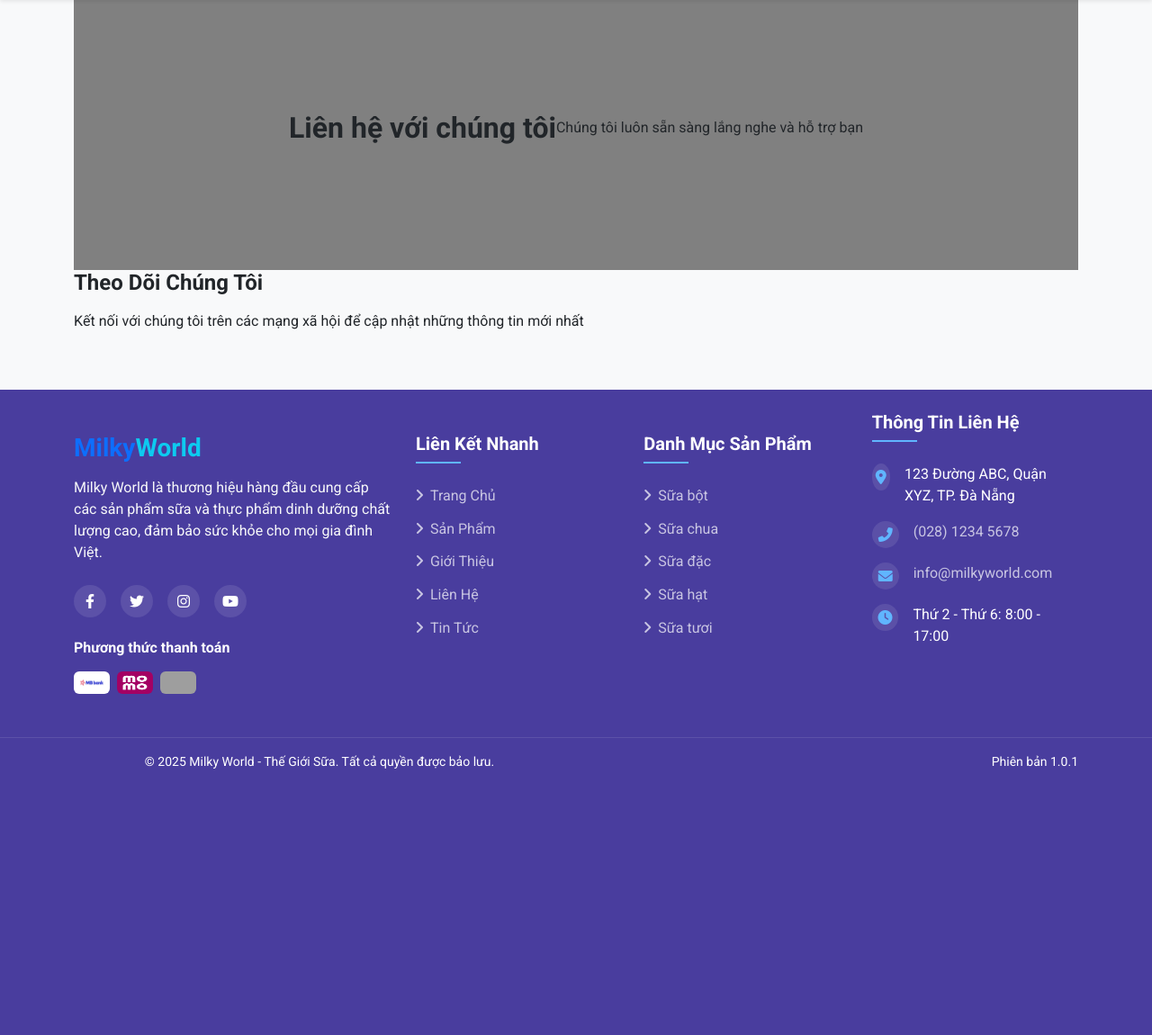
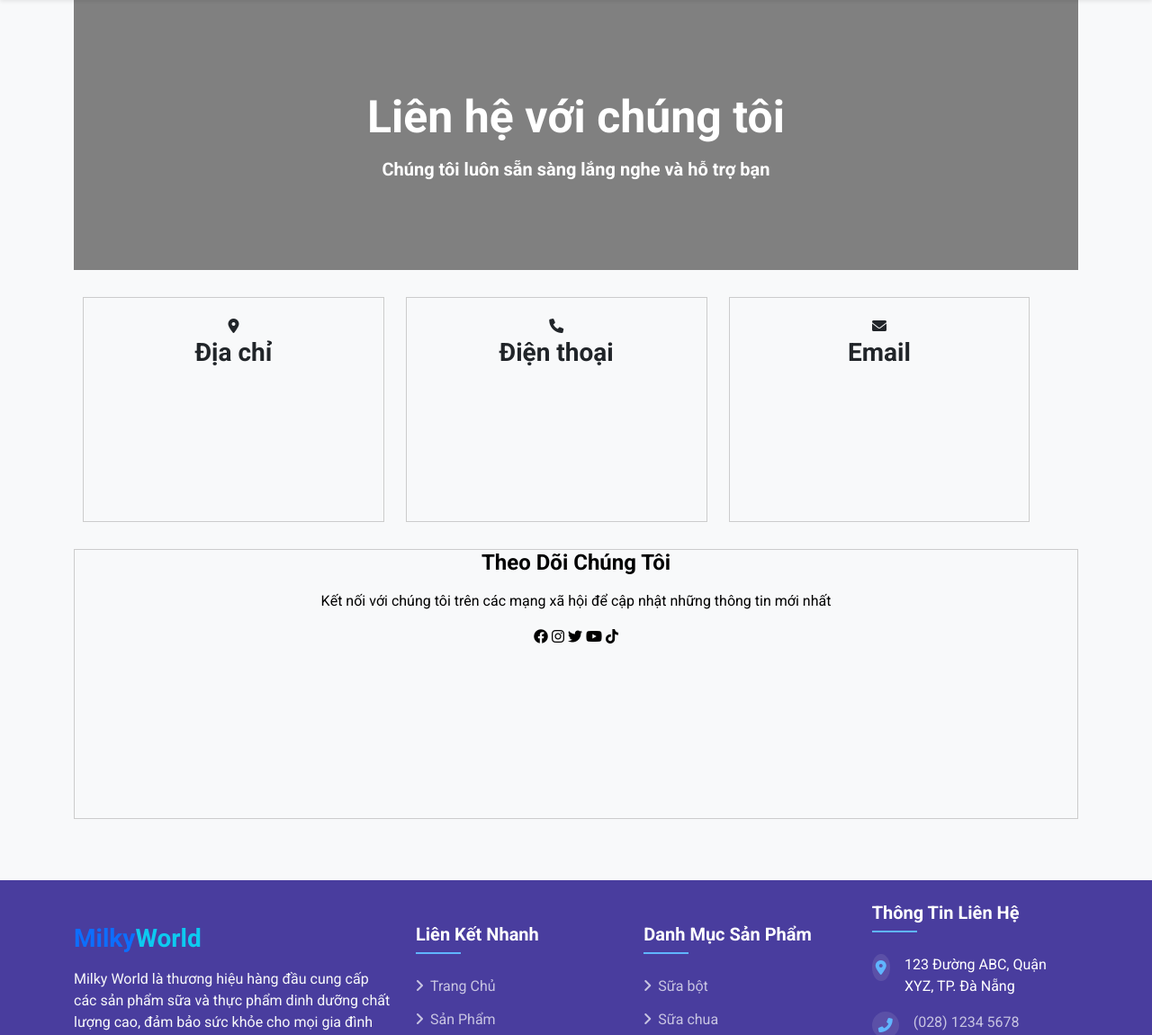
Before and after one commit to PhmHuy1710/DAU-WEB-BANSUA, a PHP site: page /contact.php in a window 1280 px wide. Shown: the part 120-1270 px from the top of the page at 90% size. Before the commit the page ends 974 px from the top, so only its background shows below. Run offline with PHP 8.4, Linux system fonts and the light colour scheme; data comes from the database, SQL or seed files in the repository; grey boxes are pictures that could not be loaded.

Commit message:
Refactor contact page layout and styling; enhance information display with icons and improve social media links

```diff
--- a/contact.php
+++ b/contact.php
@@ -13,41 +13,73 @@
                 padding: 0;
                 box-sizing: border-box;
             }
-            .content{
-                width: 100%;
+            .row1 {
+                text-align: center;
+                margin-bottom: 20px;
                 height: 300px;
-                background: grey;
-                justify-content: center;
+                background-color: gray;
+                color: white;
+            }
+            .row1 h1 {
+            padding-top: 100px;
+            font-size: 50px;
+            }
+            .lienhe{
                 text-align: center;
-                paddding:20px;
-                /* margin-top:20px; */
-                display: flex;
-                justify-content: center;
-                align-items: center;
+                margin-bottom: 20px;
+                height: 300px;
+                color: black;
+                border: 1px solid #ccc;
+            }
+
+            .inf{
+                margin-bottom: 20px;
+                clear: both;
+           }
+           .item{
+                width:30%;
+                height: 250px;
                 text-align: center;
-            }
-            .content h2, .content p{
-                display:block;
-            }
+                border: 1px solid #ccc;
+                margin: 10px;
+                display: inline-block;
+                padding:20px;
+                /* float:left; */
+           }
 
         </style>
 
     </head>
     <body>
         <div class="container">
-            <div class="content">
-                <h2>Liên hệ với chúng tôi</h2><br>
-                <p>Chúng tôi luôn sẵn sàng lắng nghe và hỗ trợ bạn</p>
+            <div class="row1">
+                <h1>Liên hệ với chúng tôi</h1>
+                <h5>Chúng tôi luôn sẵn sàng lắng nghe và hỗ trợ bạn</h5>
             </div>
-            <div class="infor">
-                <div class="item"></div>
-                <div class="item"></div>
-                <div class="item"></div>
+            <div class="inf">
+                <div class="item">
+                    <i class="fa-solid fa-location-dot"></i>
+                    <h3>Địa chỉ</h3>
+                </div>
+                <div class="item">
+                    <i class="fa-solid fa-phone"></i>
+                    <h3>Điện thoại</h3>
+                </div>
+                <div class="item">
+                    <i class="fa-solid fa-envelope"></i>
+                    <h3>Email</h3>
+                </div>
             </div>
             <div class="lienhe">
                 <h4>Theo Dõi Chúng Tôi</h4>
                 <p>Kết nối với chúng tôi trên các mạng xã hội để cập nhật những thông tin mới nhất</p>
+                <i class="fa-brands fa-facebook"></i>
+                <i class="fa-brands fa-instagram"></i>
+                <i class="fa-brands fa-twitter"></i>
+                <i class="fa-brands fa-youtube"></i>
+                <i class="fa-brands fa-tiktok"></i>
             </div>
+
         </div>
     </body>
 </html>
```
